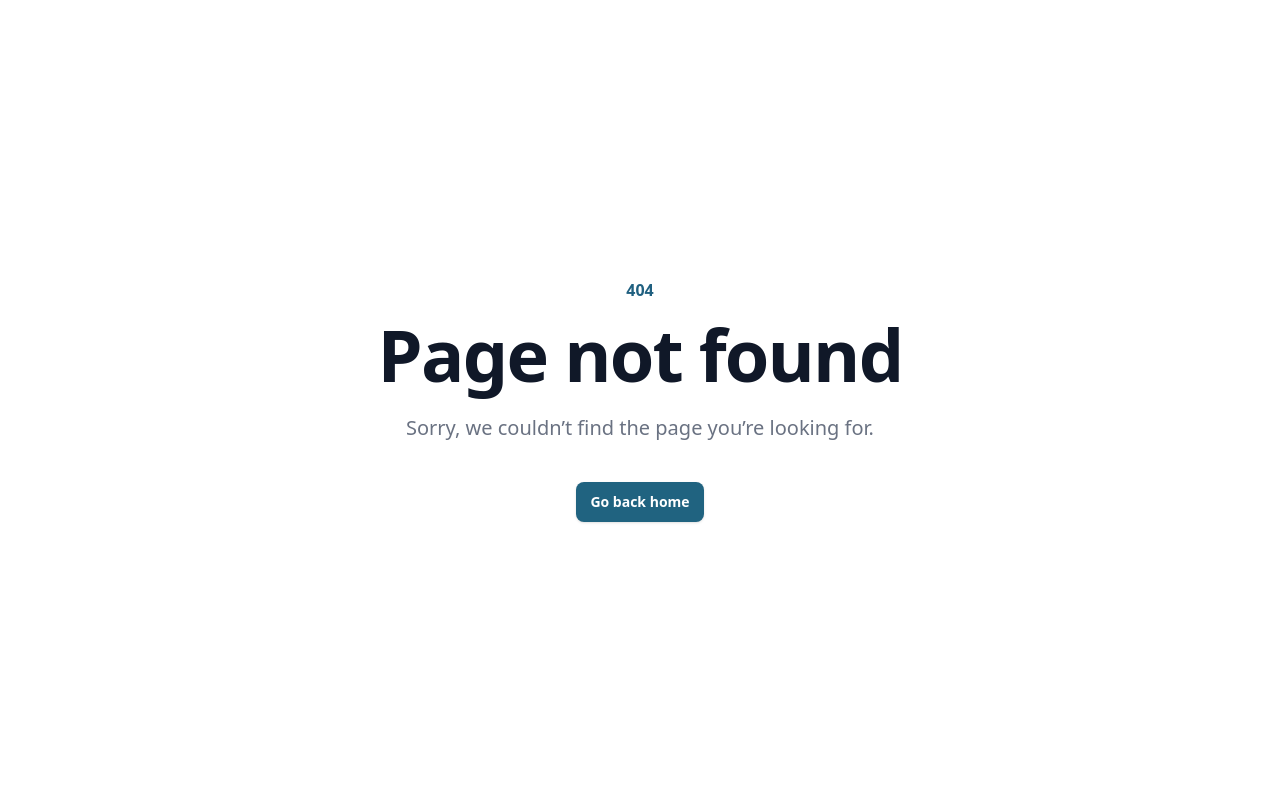
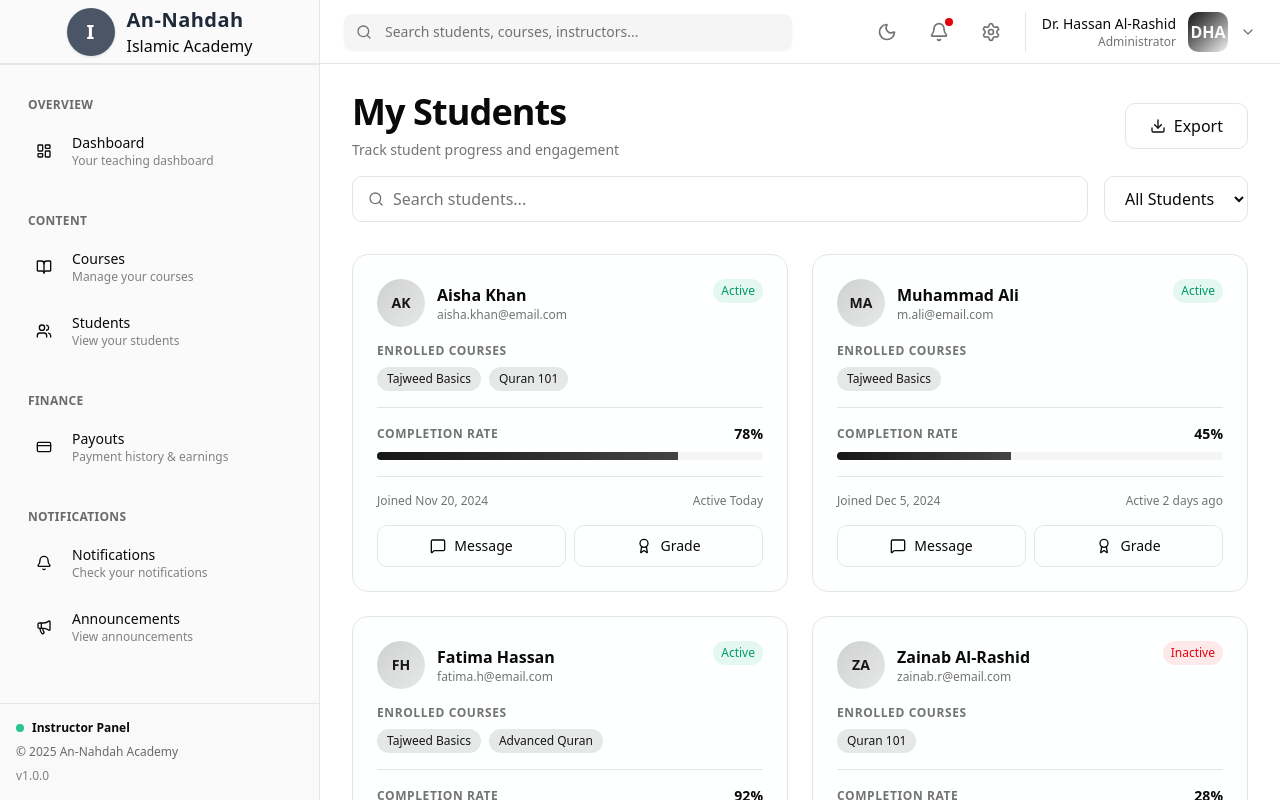
Before and after one commit to ishoef/An-Nahdah_Dashboard, a Next.js app: page /instructor/students in a window 1280 px wide. Before the commit this address had no page. Shown: the top 800 px of the page. Built offline with nearby package versions, Linux system fonts and the light colour scheme.

Commit message:
Instructors Students page Designed

```diff
--- /dev/null
+++ b/app/instructor/students/page.js
@@ -0,0 +1,205 @@
+"use client";
+
+import { useState } from "react";
+import DashboardShell from "@/components/layout/DashobardShell";
+import { Search, Download, MessageSquare, Award } from "lucide-react";
+
+const studentsList = [
+  {
+    id: 1,
+    name: "Aisha Khan",
+    email: "aisha.khan@email.com",
+    courses: ["Tajweed Basics", "Quran 101"],
+    completionRate: 78,
+    joinDate: "Nov 20, 2024",
+    lastActive: "Today",
+    status: "active",
+  },
+  {
+    id: 2,
+    name: "Muhammad Ali",
+    email: "m.ali@email.com",
+    courses: ["Tajweed Basics"],
+    completionRate: 45,
+    joinDate: "Dec 5, 2024",
+    lastActive: "2 days ago",
+    status: "active",
+  },
+  {
+    id: 3,
+    name: "Fatima Hassan",
+    email: "fatima.h@email.com",
+    courses: ["Tajweed Basics", "Advanced Quran"],
+    completionRate: 92,
+    joinDate: "Oct 10, 2024",
+    lastActive: "Yesterday",
+    status: "active",
+  },
+  {
+    id: 4,
+    name: "Zainab Al-Rashid",
+    email: "zainab.r@email.com",
+    courses: ["Quran 101"],
+    completionRate: 28,
+    joinDate: "Jan 1, 2025",
+    lastActive: "5 days ago",
+    status: "inactive",
+  },
+];
+
+export default function InstructorStudentsPage() {
+  const [searchTerm, setSearchTerm] = useState("");
+  const [statusFilter, setStatusFilter] = useState("all");
+
+  const filteredStudents = studentsList.filter(
+    (student) =>
+      (student.name.toLowerCase().includes(searchTerm.toLowerCase()) ||
+        student.email.toLowerCase().includes(searchTerm.toLowerCase())) &&
+      (statusFilter === "all" || student.status === statusFilter)
+  );
+
+  return (
+    <DashboardShell>
+      <div className="min-h-screen bg-gradient-to-br from-background via-background to-background/80 p-8">
+        {/* Header */}
+        <div className="mb-8 space-y-4 animate-in fade-in slide-in-from-top-4 duration-500">
+          <div className="flex items-center justify-between">
+            <div>
+              <h1 className="text-4xl font-bold text-foreground tracking-tight">
+                My Students
+              </h1>
+              <p className="text-sm text-muted-foreground mt-2">
+                Track student progress and engagement
+              </p>
+            </div>
+
+            <button className="px-6 py-2.5 border border-border rounded-lg hover:bg-accent transition-all duration-200 font-medium flex items-center gap-2">
+              <Download className="w-4 h-4" />
+              Export
+            </button>
+          </div>
+
+          {/* Search and Filters */}
+          <div className="flex flex-col md:flex-row gap-4">
+            <div className="flex-1 relative">
+              <Search className="absolute left-4 top-1/2 -translate-y-1/2 w-4 h-4 text-muted-foreground" />
+              <input
+                type="text"
+                placeholder="Search students..."
+                value={searchTerm}
+                onChange={(e) => setSearchTerm(e.target.value)}
+                className="w-full pl-10 pr-4 py-2.5 rounded-lg border border-border bg-background text-foreground placeholder:text-muted-foreground focus:outline-none focus:ring-2 focus:ring-primary/50 transition-all duration-200"
+              />
+            </div>
+
+            <select
+              value={statusFilter}
+              onChange={(e) => setStatusFilter(e.target.value)}
+              className="px-4 py-2.5 rounded-lg border border-border bg-background text-foreground focus:outline-none focus:ring-2 focus:ring-primary/50 transition-all duration-200"
+            >
+              <option value="all">All Students</option>
+              <option value="active">Active</option>
+              <option value="inactive">Inactive</option>
+            </select>
+          </div>
+        </div>
+
+        {/* Students Grid */}
+        <div className="grid grid-cols-1 md:grid-cols-2 gap-6 animate-in fade-in slide-in-from-bottom-4 duration-500">
+          {filteredStudents.map((student, idx) => (
+            <div
+              key={student.id}
+              className="group/student rounded-2xl border border-border bg-card/50 backdrop-blur-sm p-6 hover:border-primary/50 hover:shadow-lg transition-all duration-300"
+              style={{ animationDelay: `${idx * 30}ms` }}
+            >
+              <div className="flex items-start justify-between mb-4">
+                <div className="flex items-center gap-3">
+                  <div className="w-12 h-12 rounded-full bg-gradient-to-br from-primary/20 to-primary/10 flex items-center justify-center flex-shrink-0">
+                    <span className="text-sm font-bold text-primary">
+                      {student.name
+                        .split(" ")
+                        .map((n) => n[0])
+                        .join("")}
+                    </span>
+                  </div>
+                  <div>
+                    <h3 className="font-semibold text-foreground">
+                      {student.name}
+                    </h3>
+                    <p className="text-xs text-muted-foreground">
+                      {student.email}
+                    </p>
+                  </div>
+                </div>
+
+                <span
+                  className={`inline-flex items-center px-2 py-1 rounded-full text-xs font-medium ${
+                    student.status === "active"
+                      ? "bg-emerald-500/10 text-emerald-600 dark:text-emerald-400"
+                      : "bg-red-500/10 text-red-600 dark:text-red-400"
+                  }`}
+                >
+                  {student.status.charAt(0).toUpperCase() +
+                    student.status.slice(1)}
+                </span>
+              </div>
+
+              {/* Courses */}
+              <div className="mb-4 pb-4 border-b border-border">
+                <p className="text-xs font-semibold text-muted-foreground mb-2 uppercase tracking-wider">
+                  Enrolled Courses
+                </p>
+                <div className="flex flex-wrap gap-2">
+                  {student.courses.map((course, i) => (
+                    <span
+                      key={i}
+                      className="px-2.5 py-1 rounded-full bg-primary/10 text-primary text-xs font-medium"
+                    >
+                      {course}
+                    </span>
+                  ))}
+                </div>
+              </div>
+
+              {/* Completion Rate */}
+              <div className="mb-4 pb-4 border-b border-border">
+                <div className="flex items-center justify-between mb-2">
+                  <p className="text-xs font-semibold text-muted-foreground uppercase tracking-wider">
+                    Completion Rate
+                  </p>
+                  <span className="text-sm font-bold text-foreground">
+                    {student.completionRate}%
+                  </span>
+                </div>
+                <div className="h-2 bg-muted rounded-full overflow-hidden">
+                  <div
+                    className="h-full bg-gradient-to-r from-primary to-primary/80 transition-all duration-300 group-hover/student:shadow-lg"
+                    style={{ width: `${student.completionRate}%` }}
+                  />
+                </div>
+              </div>
+
+              {/* Metadata */}
+              <div className="flex items-center justify-between mb-4 text-xs text-muted-foreground">
+                <span>Joined {student.joinDate}</span>
+                <span>Active {student.lastActive}</span>
+              </div>
+
+              {/* Actions */}
+              <div className="flex items-center gap-2">
+                <button className="flex-1 px-4 py-2.5 rounded-lg border border-border hover:bg-primary hover:text-primary-foreground hover:border-primary transition-all duration-200 text-sm font-medium flex items-center justify-center gap-2 group/btn">
+                  <MessageSquare className="w-4 h-4 group-hover/btn:scale-110 transition-transform duration-200" />
+                  Message
+                </button>
+                <button className="flex-1 px-4 py-2.5 rounded-lg border border-border hover:bg-primary hover:text-primary-foreground hover:border-primary transition-all duration-200 text-sm font-medium flex items-center justify-center gap-2 group/btn">
+                  <Award className="w-4 h-4 group-hover/btn:scale-110 transition-transform duration-200" />
+                  Grade
+                </button>
+              </div>
+            </div>
+          ))}
+        </div>
+      </div>
+    </DashboardShell>
+  );
+}
--- a/components/sidebar/SidebarInstructor.jsx
+++ b/components/sidebar/SidebarInstructor.jsx
@@ -9,6 +9,8 @@ import {
   Bell,
   Megaphone,
   ChevronRight,
+  User,
+  Users,
 } from "lucide-react";
 import Logo from "../ui/Logo";
 
@@ -35,6 +37,12 @@ const InstructorSidebar = () => {
           label: "Courses",
           href: "/instructor/courses",
           description: "Manage your courses",
+        },
+        {
+          icon: Users,
+          label: "Students",
+          href: "/instructor/students",
+          description: "View your students",
         },
       ],
     },
```
